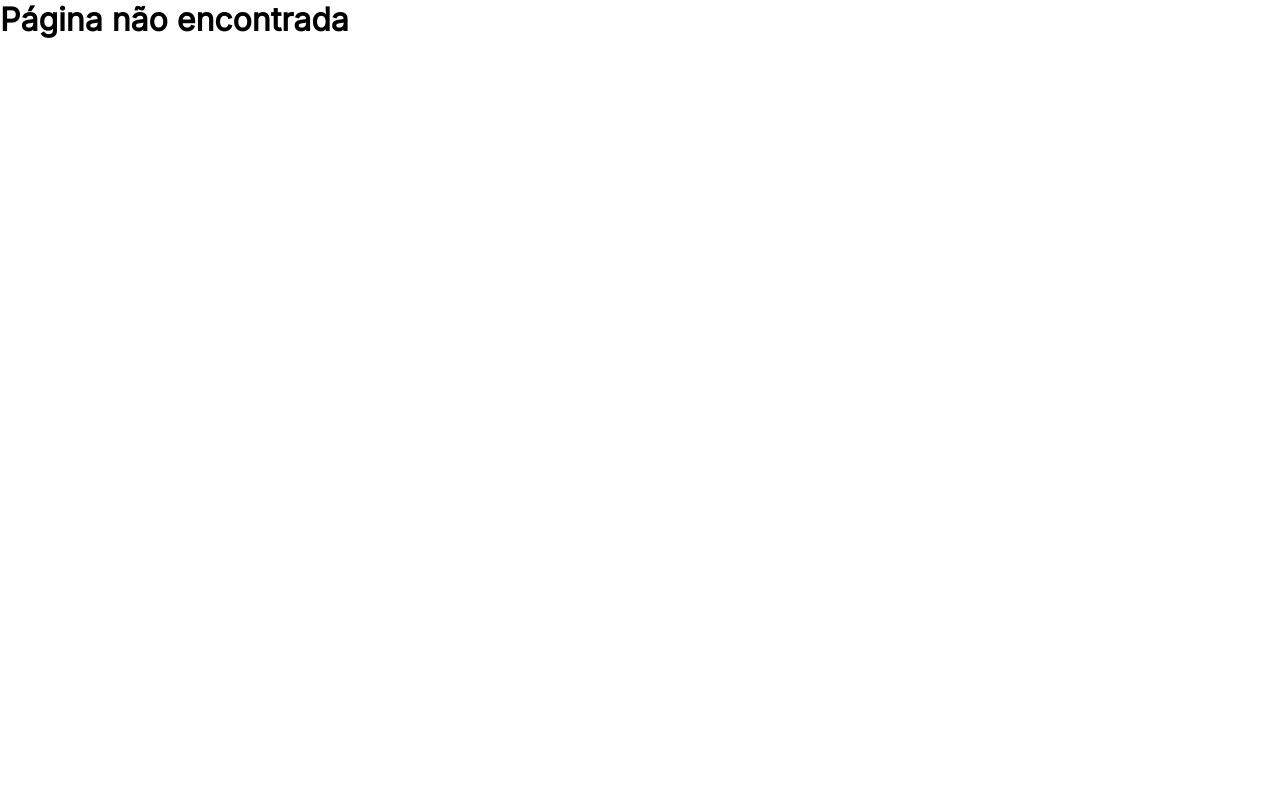
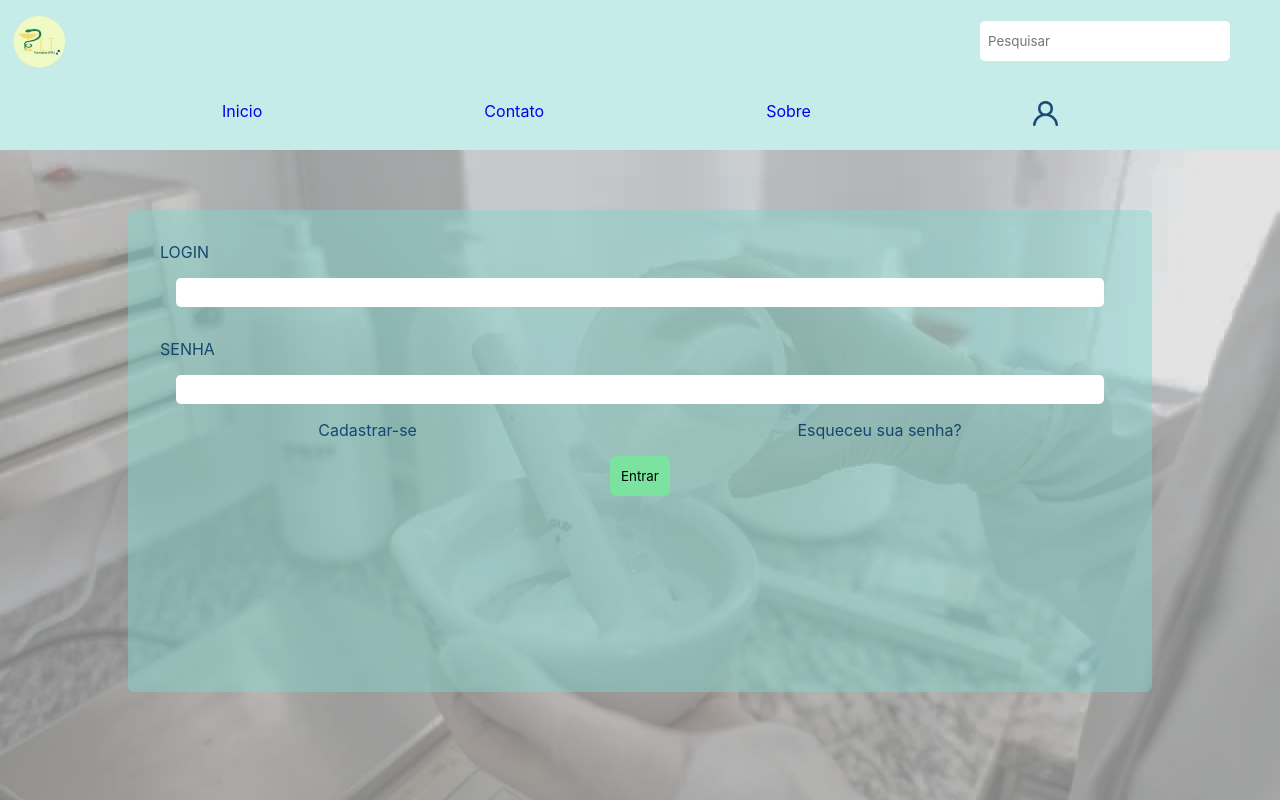
Before and after one commit to letdayy/PET-Farma, a React (Create React App) app: page /login in a window 1280 px wide. Built offline with nearby package versions, Linux system fonts and the light colour scheme.

Commit message:
página de login criada e esqueleto da página para adicionar novos medicamentos feito

```diff
--- /dev/null
+++ b/src/components/AddSection/index.jsx
@@ -0,0 +1,29 @@
+import styled from 'styled-components';
+
+
+const AddSection = styled.div`
+  display: flex;
+  flex-direction: column;
+  justify-content: space-around;
+  margin-top: 3rem;
+  padding: 1rem;
+
+
+  input {
+    background-color: #F8B3E5;
+    height: 30px;
+    width: 500px;
+    border-radius: 6px;
+    margin-top: 15px;
+  }
+`
+
+export default function AddInput() {
+  return (
+
+        <AddSection>
+            <label htmlFor="">Nome do medicamento da FU</label>
+            <input type="text" />
+        </AddSection>
+  );
+}
--- a/src/components/Header/index.jsx
+++ b/src/components/Header/index.jsx
@@ -15,13 +15,12 @@ const LinkContainer = styled(Link)`
 `
 const List = styled.ul`
   list-style: none;
-  width: 100vw;
+  width: 100%;
   display: flex;
   justify-content: space-evenly;
 `
 
 const NavSection = styled.section`
-  width: 100vw;
   display: flex;
   justify-content: space-between;
   align-items: center;
@@ -42,7 +41,7 @@ const Input = styled.input`
 `
 
 const LinkSection = styled.section`
-  width: 100vw;
+  width: 100%;
   display: flex;
   justify-content: center;
   padding: 20px 0;
@@ -78,7 +77,7 @@ export default function Nav() {
             </li>
             <li>
               {" "}
-              <LinkContainer to="">
+              <LinkContainer to="/login">
                 <img src={Login} alt="imagem de login" />{" "}
               </LinkContainer>
             </li>
--- /dev/null
+++ b/src/pages/Add/index.jsx
@@ -0,0 +1,43 @@
+import styled from 'styled-components';
+import AddInput from '../../components/AddSection';
+import Nav from '../../components/Header';
+
+const Informations = styled.ul`
+  color: #073FAB;
+  display: flex;
+  text-align: center;
+
+  li {
+    padding: 1rem;
+  }
+`
+
+const Title = styled.h3`
+  margin: 2rem;
+`
+
+
+export default function Add() {
+  return (
+    <body>
+      <header>
+        <Nav />
+      </header>
+
+      <main>
+        <Title>
+            Seja bem vindo(a)!
+        </Title>
+
+        <Informations>
+            <li>Cadastrar novas informações</li>
+            <li>Lista de Medicamentos</li>
+            <li>Editar informações existentes</li>
+        </Informations>
+
+        <AddInput />
+
+      </main>
+    </body>
+  );
+}
--- /dev/null
+++ b/src/pages/Login/index.jsx
@@ -0,0 +1,86 @@
+import Nav from "../../components/Header";
+import styled from 'styled-components';
+import backgroundDark from "../../images/backgroundDark.png";
+import { Link } from "react-router-dom";
+
+
+const Main = styled.main`
+    background-image: url(${backgroundDark});
+    background-size: cover;
+    background-position: center;
+    padding-bottom: 3rem;
+    height: calc(100vh - 150.19px);
+    display: flex;
+    align-items: center;
+    justify-content: center;
+    color: #154770;
+`
+
+const Section = styled.section`
+    background: #7ed6cf72;
+    height: 80%;
+    width: 80%;
+    display: flex;
+    flex-direction: column;
+    border-radius: 6px;
+
+    label {
+        padding: 2rem 0 0 2rem;
+        text-transform: uppercase;
+    }
+
+    input {
+        margin: 1rem 3rem 0 3rem;
+        height: 1.8rem;
+        border-radius: 5px;
+    }
+`
+
+const Content = styled.div`
+    display: flex;
+    justify-content: space-around;
+    margin: 1rem 0 1rem 0;
+`
+
+const Button = styled.button`
+    width: 60px;
+    height: 40px;
+    background-color: #7BE39F;
+    border-radius: 6px;
+    cursor: pointer;
+`
+
+const LinkButton = styled(Link)`
+    margin: 0 auto;
+`
+
+export default function Login() {
+  return (
+    <body>
+      <header>
+        <Nav />
+      </header>
+      <Main>
+        <Section>
+            <label htmlFor="">Login</label>
+            <input type="text" />
+            <label htmlFor="">Senha</label>
+            <input type="text" />
+
+            <Content>
+                <p>
+                    Cadastrar-se
+                </p>
+                <p>
+                    Esqueceu sua senha?
+                </p>
+            </Content>
+
+            <LinkButton to="/add">
+            <Button>Entrar</Button>
+            </LinkButton>
+        </Section>
+      </Main>
+    </body>
+  );
+}
--- a/src/pages/Medication/index.jsx
+++ b/src/pages/Medication/index.jsx
@@ -1,3 +1,4 @@
+import { Link } from "react-router-dom";
 import styled from "styled-components";
 import Footer from "../../components/Footer";
 import Nav from "../../components/Header";
@@ -15,6 +16,7 @@ const TitleMed = styled.div`
 
 const Button = styled.button`
   width: 50px;
+  height: 30px;
   background-color: #cdf8cc;
   border-radius: 6px;
   cursor: pointer;
@@ -58,7 +60,7 @@ export default function Medication() {
       <Main>
         <TitleMed>
           <h1>Hidroxicloroquina</h1>
-          <Button>+</Button>
+          <Link to="/login"><Button>+</Button></Link>
         </TitleMed>
 
         <Subtitle>Lista de medicamentos com interação medicamentosa</Subtitle>
--- a/src/routes.jsx
+++ b/src/routes.jsx
@@ -5,6 +5,8 @@ import NoPage from './pages/NoPage';
 
 import { createGlobalStyle } from 'styled-components'
 import Medication from './pages/Medication';
+import Login from './pages/Login';
+import Add from './pages/Add';
 
 const GlobalStyle = createGlobalStyle`
 @import url('https://fonts.googleapis.com/css2?family=Inter&display=swap');
@@ -27,6 +29,8 @@ export default function AppRouter() {
                 <Route path='/' element={<Home />} />
                 <Route path="*" element={<NoPage />} />
                 <Route path='/medication' element={<Medication />} />
+                <Route path='/login' element={<Login />} />
+                <Route path='/add' element={<Add />} />
 
             </Routes>
         </Router>
```
